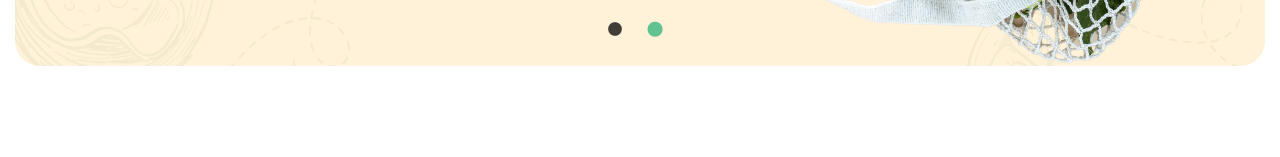
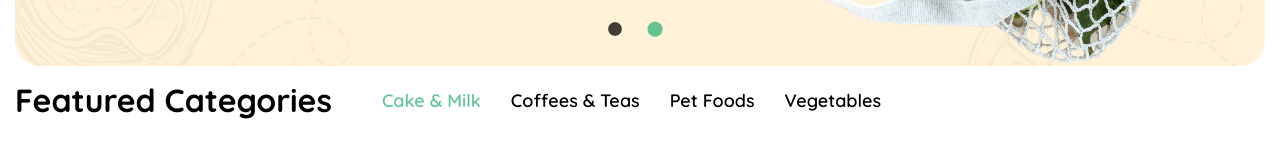
Before and after one commit to nareshm5796/EkartGrocery.in, a React (Create React App) app: page / in a window 1280 px wide. Shown: the part 469-626 px from the top of the page. Built offline with nearby package versions, Linux system fonts and the light colour scheme.

Commit message:
featured category menu added

```diff
--- a/src/components/Slider/Slider.js
+++ b/src/components/Slider/Slider.js
@@ -16,6 +16,7 @@ const SliderComp = ()=>{
     autoplay: true,
     autoplaySpeed: 3000,
     pauseOnHover: false,
+    // fade:true,
   };
   return(
         <div className="slide-container">
--- a/src/pages/homepage/index.js
+++ b/src/pages/homepage/index.js
@@ -1,15 +1,66 @@
-import React from "react";
-import './style.css'
+import React, { useState } from 'react'; // Fixed incorrect useState import
+import './style.css';
 import SliderComp from "../../components/Slider/Slider";
 
+const Home = () => {
+  const [active, setActive] = useState(1); // Initialize state for active button
 
-const Home=()=> {
-  return(
-  <div className="home-container">
-    <SliderComp/>
-  </div>
-  )
-
-}
+  return (
+    <div className="home-container">
+      <SliderComp />
+      <div className="Featured-container">
+        <div className="nav">
+          <div className="head1">
+            <h1>Featured Categories</h1>
+          </div>
+          <div>
+            <ul>
+              <li>
+                <button
+                  onClick={() => setActive(1)} // Set active state
+                  style={{
+                    color: active === 1 ? 'rgba(59, 183, 126, 0.8)' : 'black', // Conditional color
+                  }}
+                >
+                  Cake & Milk
+                </button>
+              </li>
+              <li>
+                <button
+                  onClick={() => setActive(2)} // Set active state
+                  style={{
+                    color: active === 2 ? 'rgba(59, 183, 126, 0.8)' : 'black',
+                  }}
+                >
+                  Coffees & Teas
+                </button>
+              </li>
+              <li>
+                <button
+                  onClick={() => setActive(3)} // Set active state
+                  style={{
+                    color: active === 3 ? 'rgba(59, 183, 126, 0.8)' : 'black',
+                  }}
+                >
+                  Pet Foods
+                </button>
+              </li>
+              <li>
+                <button
+                  onClick={() => setActive(4)} // Set active state
+                  style={{
+                    color: active === 4 ? 'rgba(59, 183, 126, 0.8)' : 'black',
+                  }}
+                >
+                  Vegetables
+                </button>
+              </li>
+            </ul>
+          </div>
+        </div>
+      </div>
+    </div>
+  );
+};
 
 export default Home;
--- a/src/pages/homepage/style.css
+++ b/src/pages/homepage/style.css
@@ -1 +1,7 @@
 .home-container{margin:15px;}
+.Featured-container .nav{padding: 10px 0px; display: flex; align-items: center; gap: 20; }
+.Featured-container .nav .head1 h1{font-weight: 800; padding-right: 15px;}
+.Featured-container .nav ul{display: flex; padding-left: 15px;}
+.Featured-container .nav ul li{list-style: none; margin-left:10px; padding: 0px 10px;}
+.Featured-container .nav ul li button{font-size: 18px; font-weight: 600; transition: all 0.3s ease-in-out; }
+.Featured-container .nav ul li button:hover{ color: rgba(59, 183, 126, 0.8) !important; transform: translateY(-5px); }
```
Also changed, not shown: 1 other file (tests, documents, lock files or other folders).
